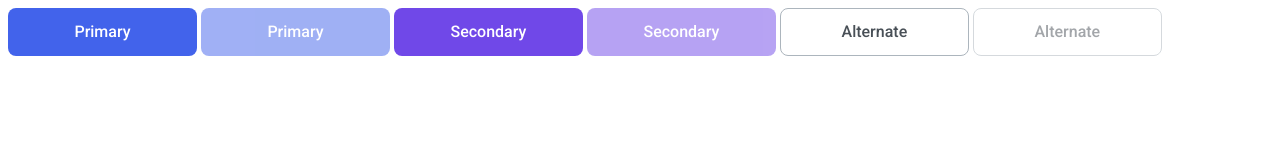
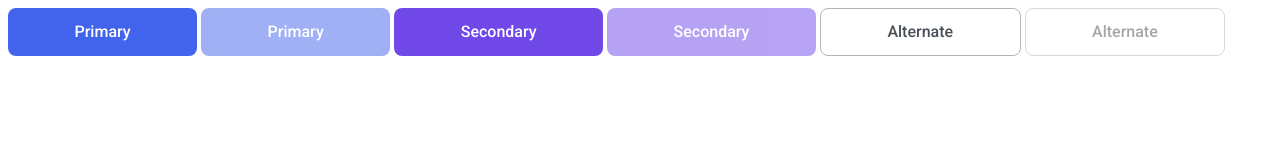
Before and after one commit to js-tasks-ru/htmlcss-20220519_vitalijs-maslobojevs92, a website: page 03-lection1/01-button/index.html in a window 1280 px wide. Drawn offline with Linux system fonts and the light colour scheme.

Commit message:
made corrections

```diff
--- a/03-lection1/01-button/button.css
+++ b/03-lection1/01-button/button.css
@@ -1,15 +1,14 @@
 /* Стилизация кнопки */
 .btn {
-  width: 189px;
   height: 48px;
-  border-radius: 8px;
-  padding: 0;
+  padding: 0 66.5px;
   font-family: 'Roboto', sans-serif;
   font-weight: 500;
   font-style: normal;
   font-size: 16px;
   line-height: 1.18;
   border: none;
+  border-radius: 8px;
   transition: opacity 200ms ease-in-out, background 200ms ease-in-out;
   cursor: pointer;
 }
--- a/assets/css/main.css
+++ b/assets/css/main.css
@@ -34,3 +34,19 @@
 * {
   font-family: 'Roboto', sans-serif;
 }
+
+html {
+  box-sizing: border-box;
+  font-size: 100%;
+}
+
+html,
+body {
+  height: 100%;
+}
+
+*,
+*::before,
+*::after {
+  box-sizing: inherit;
+}
```
